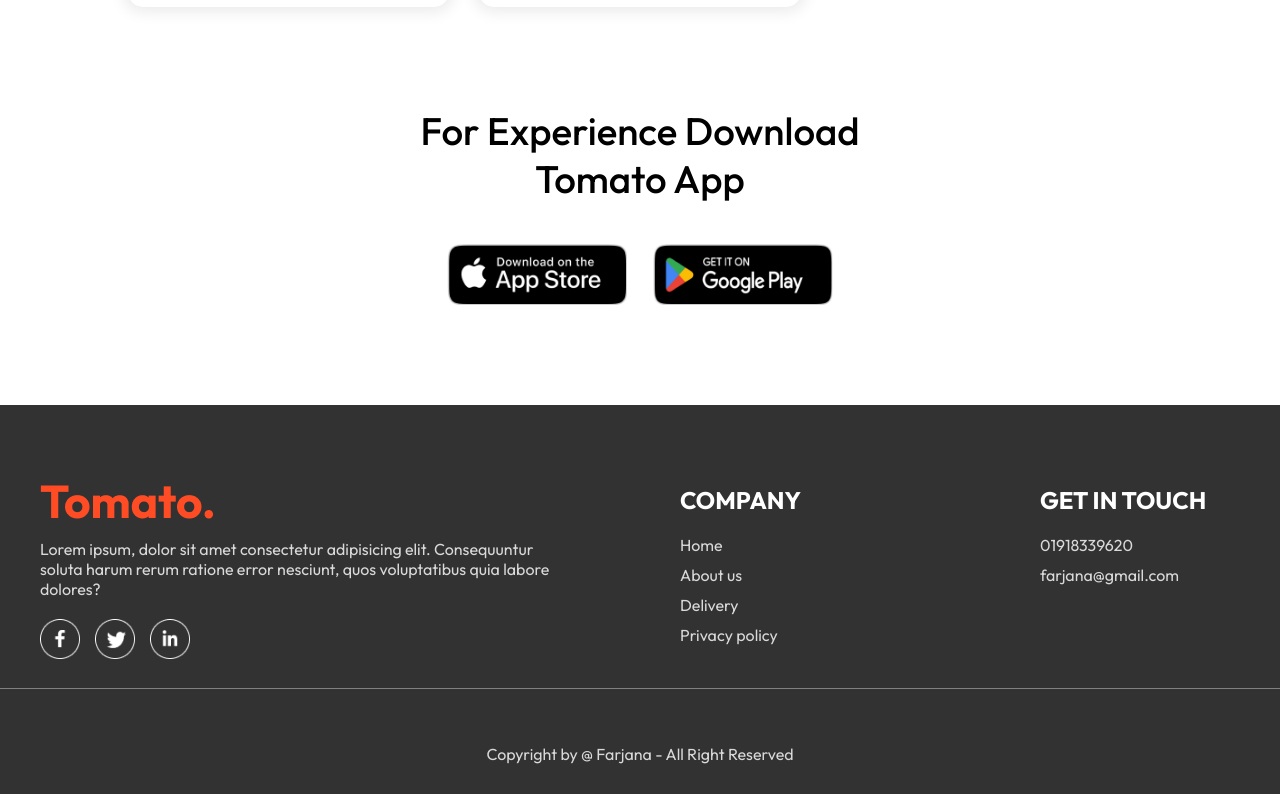
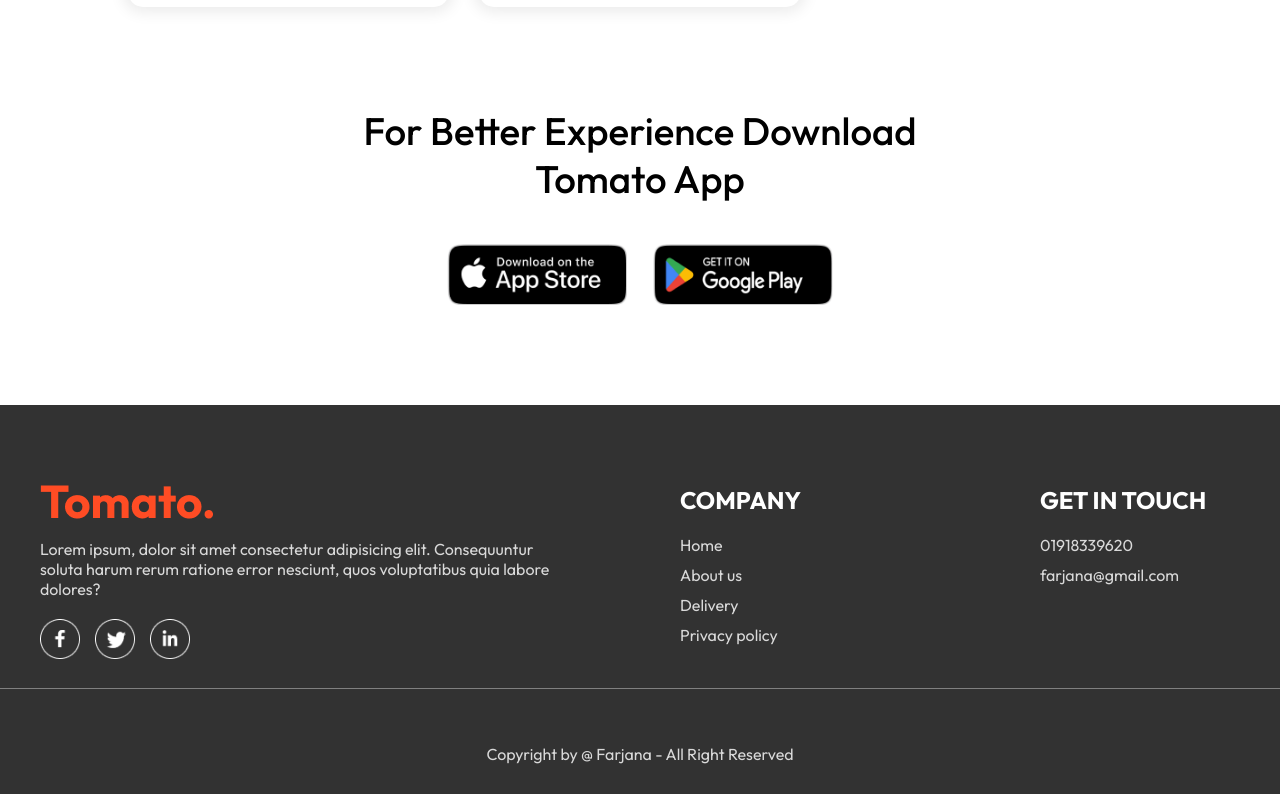
Before and after one commit to Farjanaepa/React, a React (Vite) app in the folder React/frontend/: page / in a window 1280 px wide. Shown: the part 5961-6755 px from the top of the page. Built offline with nearby package versions, Linux system fonts and the light colour scheme.

Commit message:
API connect

```diff
--- a/React/frontend/src/Components/AppDownload/AppDownload.jsx
+++ b/React/frontend/src/Components/AppDownload/AppDownload.jsx
@@ -4,7 +4,7 @@
 const AppDownload = () => {
   return (
     <div className='app-download' id='app-download'>
-      <p>For Experience Download <br /> Tomato App</p>
+      <p>For Better Experience Download <br /> Tomato App</p>
       <div className="app-download-platfroms">
         <img src={assets.app_store} alt="" />
         <img src={assets.play_store} alt="" />
```
